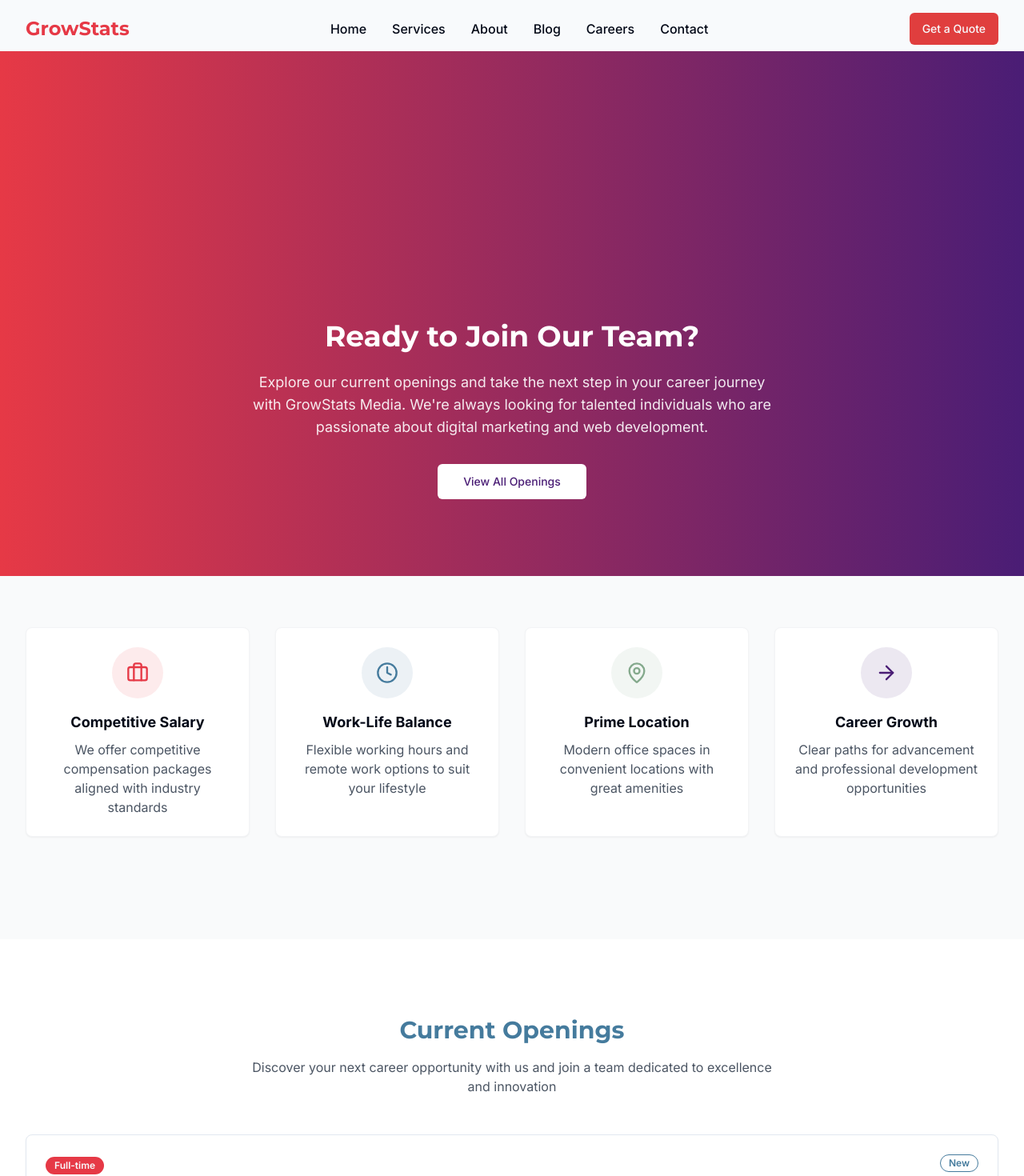
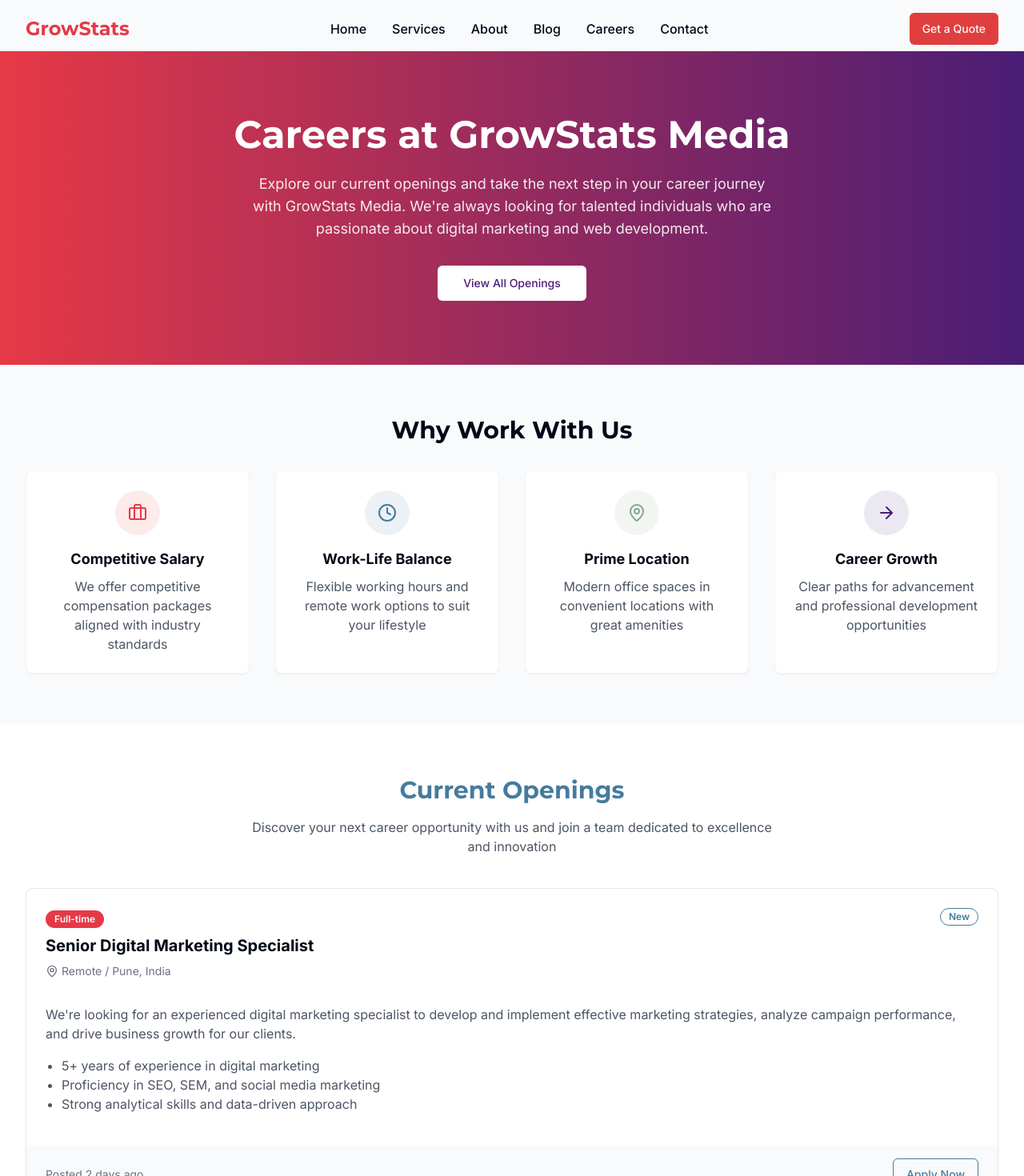
Before and after one commit to dhanwadeakshay1/growstats-vista-web, a React (Vite) app: page /careers in a window 1280 px wide. Shown: the top 1470 px of the page at 80% size. Built offline with nearby package versions, Linux system fonts and the light colour scheme; the HTML template or start-up script is replaced by a standard one.

Commit message:
Refactor: Improve career page
Improve the layout and content of the career page.

```diff
--- a/src/pages/Careers.tsx
+++ b/src/pages/Careers.tsx
@@ -1,6 +1,6 @@
+
 import React from 'react';
 import Layout from '../components/layout/Layout';
-import PageHeader from '../components/ui/PageHeader';
 import { Button } from '@/components/ui/button';
 import { Badge } from '@/components/ui/badge';
 import { Card, CardContent, CardFooter } from '@/components/ui/card';
@@ -9,16 +9,11 @@ import { Briefcase, Clock, MapPin, ArrowRight } from 'lucide-react';
 const Careers = () => {
   return (
     <Layout>
-      <PageHeader
-        title=""
-        subtitle=""
-      />
-
-      <section className="section bg-gradient-to-r from-growstats-red to-growstats-purple text-white">
+      <section className="bg-gradient-to-r from-growstats-red to-growstats-purple text-white py-16 md:py-20">
         <div className="container-custom text-center">
-          <h2 className="text-3xl md:text-4xl font-bold font-display mb-6 text-white">
-            Ready to Join Our Team?
-          </h2>
+          <h1 className="text-3xl md:text-5xl font-bold font-display mb-6 text-white">
+            Careers at GrowStats Media
+          </h1>
           <p className="text-lg text-white/90 mb-8 max-w-2xl mx-auto">
             Explore our current openings and take the next step in your career journey with GrowStats Media.
             We're always looking for talented individuals who are passionate about digital marketing and web development.
@@ -33,36 +28,37 @@ const Careers = () => {
         </div>
       </section>
 
-      <section className="section bg-gray-50 py-16">
+      <section className="py-12 md:py-16 bg-gray-50">
         <div className="container-custom">
-          <div className="grid grid-cols-1 md:grid-cols-2 lg:grid-cols-4 gap-8 mb-16">
+          <h2 className="text-2xl md:text-3xl font-bold font-display mb-8 text-center">Why Work With Us</h2>
+          <div className="grid grid-cols-1 md:grid-cols-2 lg:grid-cols-4 gap-6 md:gap-8">
             <div className="bg-white p-6 rounded-lg shadow-sm border border-gray-100 text-center">
-              <div className="w-16 h-16 bg-growstats-red/10 rounded-full flex items-center justify-center mx-auto mb-4">
-                <Briefcase className="text-growstats-red" size={28} />
+              <div className="w-14 h-14 bg-growstats-red/10 rounded-full flex items-center justify-center mx-auto mb-4">
+                <Briefcase className="text-growstats-red" size={24} />
               </div>
               <h3 className="font-bold text-lg mb-2">Competitive Salary</h3>
               <p className="text-gray-600">We offer competitive compensation packages aligned with industry standards</p>
             </div>
 
             <div className="bg-white p-6 rounded-lg shadow-sm border border-gray-100 text-center">
-              <div className="w-16 h-16 bg-growstats-blue/10 rounded-full flex items-center justify-center mx-auto mb-4">
-                <Clock className="text-growstats-blue" size={28} />
+              <div className="w-14 h-14 bg-growstats-blue/10 rounded-full flex items-center justify-center mx-auto mb-4">
+                <Clock className="text-growstats-blue" size={24} />
               </div>
               <h3 className="font-bold text-lg mb-2">Work-Life Balance</h3>
               <p className="text-gray-600">Flexible working hours and remote work options to suit your lifestyle</p>
             </div>
 
             <div className="bg-white p-6 rounded-lg shadow-sm border border-gray-100 text-center">
-              <div className="w-16 h-16 bg-growstats-green/10 rounded-full flex items-center justify-center mx-auto mb-4">
-                <MapPin className="text-growstats-green" size={28} />
+              <div className="w-14 h-14 bg-growstats-green/10 rounded-full flex items-center justify-center mx-auto mb-4">
+                <MapPin className="text-growstats-green" size={24} />
               </div>
               <h3 className="font-bold text-lg mb-2">Prime Location</h3>
               <p className="text-gray-600">Modern office spaces in convenient locations with great amenities</p>
             </div>
 
             <div className="bg-white p-6 rounded-lg shadow-sm border border-gray-100 text-center">
-              <div className="w-16 h-16 bg-growstats-purple/10 rounded-full flex items-center justify-center mx-auto mb-4">
-                <ArrowRight className="text-growstats-purple" size={28} />
+              <div className="w-14 h-14 bg-growstats-purple/10 rounded-full flex items-center justify-center mx-auto mb-4">
+                <ArrowRight className="text-growstats-purple" size={24} />
               </div>
               <h3 className="font-bold text-lg mb-2">Career Growth</h3>
               <p className="text-gray-600">Clear paths for advancement and professional development opportunities</p>
@@ -71,15 +67,15 @@ const Careers = () => {
         </div>
       </section>
 
-      <section id="openings" className="section bg-white">
+      <section id="openings" className="py-12 md:py-16 bg-white">
         <div className="container-custom">
           <h2 className="text-2xl md:text-3xl font-bold font-display mb-4 text-center text-growstats-blue">Current Openings</h2>
-          <p className="text-center text-gray-600 mb-12 max-w-2xl mx-auto">Discover your next career opportunity with us and join a team dedicated to excellence and innovation</p>
+          <p className="text-center text-gray-600 mb-10 max-w-2xl mx-auto">Discover your next career opportunity with us and join a team dedicated to excellence and innovation</p>
 
-          <div className="grid gap-8">
+          <div className="grid gap-6 md:gap-8">
             <Card className="overflow-hidden transition-all hover:shadow-md">
               <CardContent className="p-6">
-                <div className="flex justify-between items-start mb-4">
+                <div className="flex flex-col md:flex-row md:justify-between md:items-start mb-4 gap-2">
                   <div>
                     <Badge className="bg-growstats-red mb-2">Full-time</Badge>
                     <h3 className="text-xl font-bold mb-2">Senior Digital Marketing Specialist</h3>
@@ -111,7 +107,7 @@ const Careers = () => {
 
             <Card className="overflow-hidden transition-all hover:shadow-md">
               <CardContent className="p-6">
-                <div className="flex justify-between items-start mb-4">
+                <div className="flex flex-col md:flex-row md:justify-between md:items-start mb-4 gap-2">
                   <div>
                     <Badge className="bg-growstats-red mb-2">Full-time</Badge>
                     <h3 className="text-xl font-bold mb-2">Web Developer</h3>
@@ -140,7 +136,7 @@ const Careers = () => {
 
             <Card className="overflow-hidden transition-all hover:shadow-md">
               <CardContent className="p-6">
-                <div className="flex justify-between items-start mb-4">
+                <div className="flex flex-col md:flex-row md:justify-between md:items-start mb-4 gap-2">
                   <div>
                     <Badge className="bg-growstats-green mb-2">Part-time</Badge>
                     <h3 className="text-xl font-bold mb-2">Content Writer</h3>
@@ -170,7 +166,7 @@ const Careers = () => {
         </div>
       </section>
 
-      <section className="section bg-gray-50">
+      <section className="py-12 md:py-16 bg-gray-50">
         <div className="container-custom text-center">
           <h2 className="text-2xl md:text-3xl font-bold font-display mb-6">Don't See a Suitable Position?</h2>
           <p className="text-gray-600 mb-8 max-w-2xl mx-auto">
```
